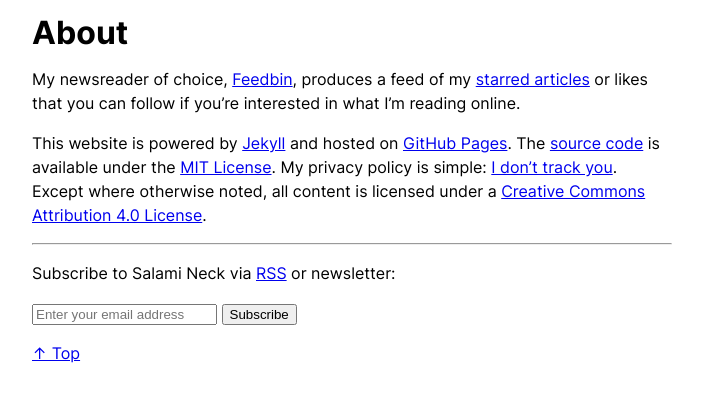
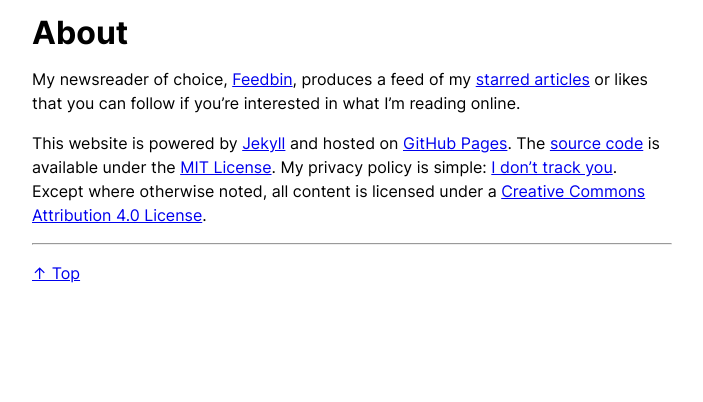
Before and after one commit to ajpwalser/ajpwalser.github.io, a Jekyll site: the page built from _posts/2021-07-09-about.md, in a window 1280 px wide. Shown: the top 402 px of the page, without its empty margins (288-991 px from the left). Built offline with Jekyll 4.4.1, drawn with Linux system fonts in a browser that asks for light colours.

Commit message:
Update post.html

```diff
--- a/_layouts/post.html
+++ b/_layouts/post.html
@@ -7,20 +7,4 @@
 </article>
 
 <hr>
-
-<p>Subscribe to Salami Neck via <a href="/feed.xml">RSS</a> or newsletter:</p>
-
-<p>
-<form
-  class="form-post"
-  action="https://buttondown.email/api/emails/embed-subscribe/cryptidsalami"
-  method="post"
-  target="popupwindow"
-  onsubmit="window.open('https://buttondown.email/ajpwalser', 'popupwindow')"
-  class="embeddable-buttondown-form">
-  <input type="text" placeholder="Enter your email address" name="email" id="bd-email" />
-  <input type="submit" value="Subscribe" />
-</form>
-</p>
-
-<a href="#" class="index-link">↑&nbsp;Top</a>
+<p><a href="#" class="index-link">↑&nbsp;Top</a></p>
```
